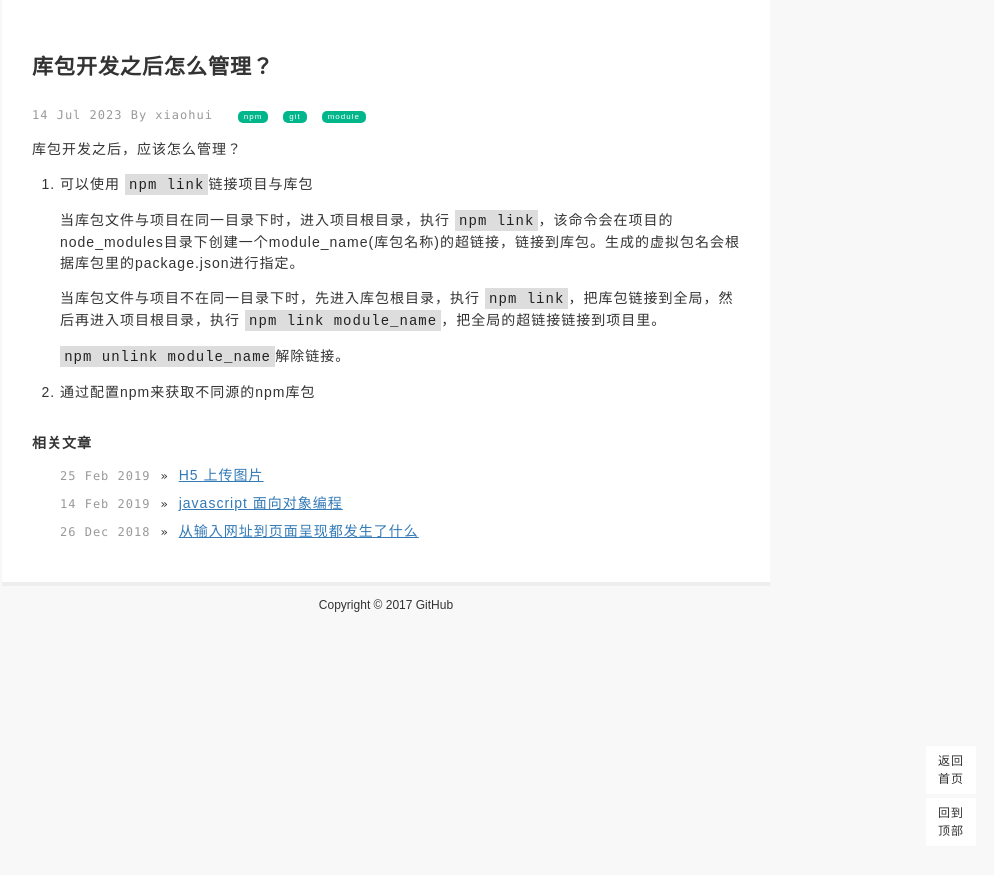
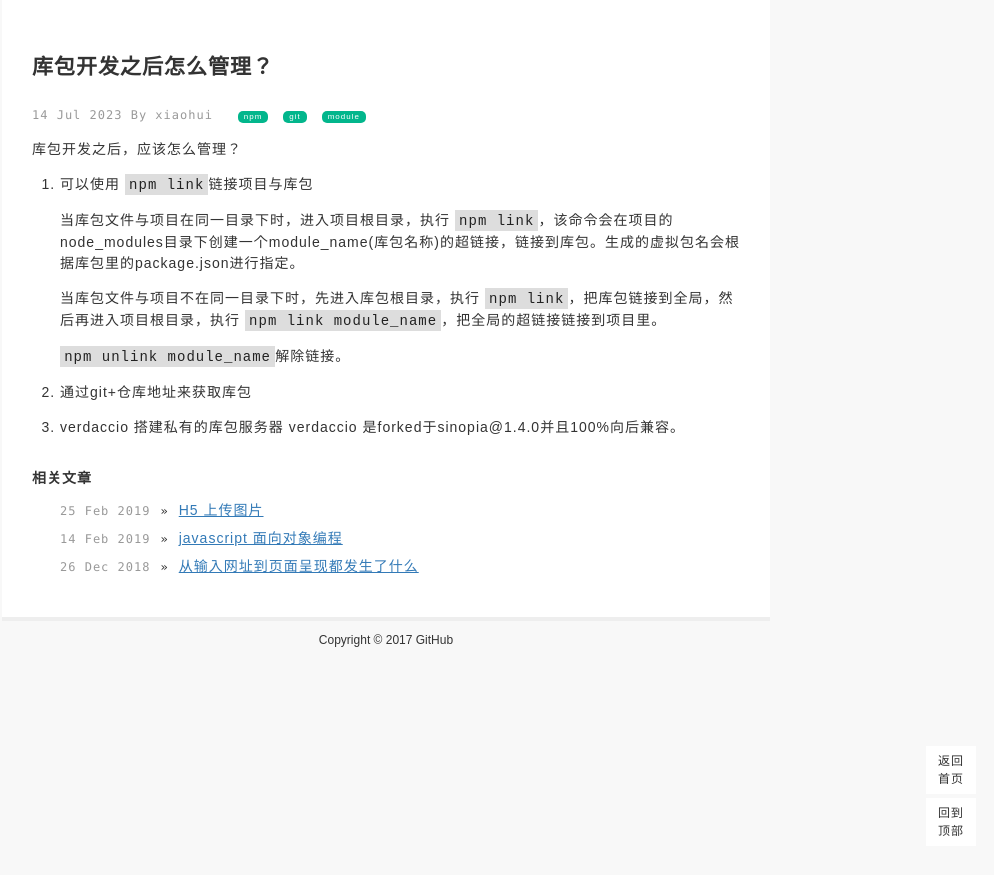
Before and after one commit to lou920217/Diary, a Jekyll site: the page built from _posts/interview/2023-07-14-npm_module_privatization.md, in a window 1280 px wide. Shown: the top 875 px of the page, without its empty margins (254-1248 px from the left). Built offline with Jekyll 4.4.1, drawn with Linux system fonts in a browser that asks for light colours; nearby versions of some CDN libraries; a style sheet for code colours, icons or effects is not loaded.

Commit message:
Update 2023-07-14-npm_module_privatization.md

```diff
--- a/_posts/interview/2023-07-14-npm_module_privatization.md
+++ b/_posts/interview/2023-07-14-npm_module_privatization.md
@@ -14,4 +14,6 @@ tags: [npm, git, module]
 
    `npm unlink module_name`解除链接。
 
-2. 通过配置npm来获取不同源的npm库包
+2. 通过git+仓库地址来获取库包
+3. verdaccio 搭建私有的库包服务器
+   verdaccio 是forked于sinopia@1.4.0并且100%向后兼容。
```
